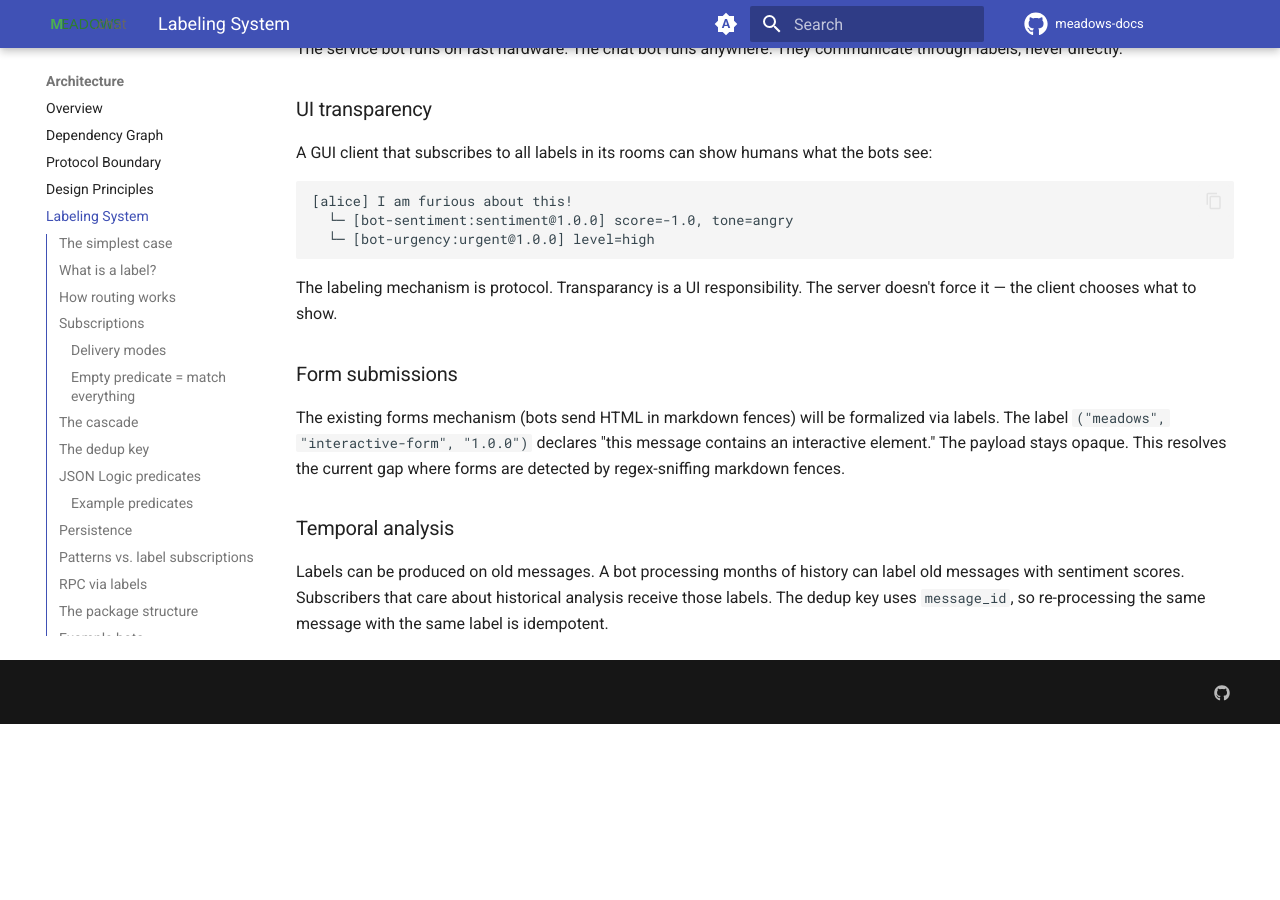
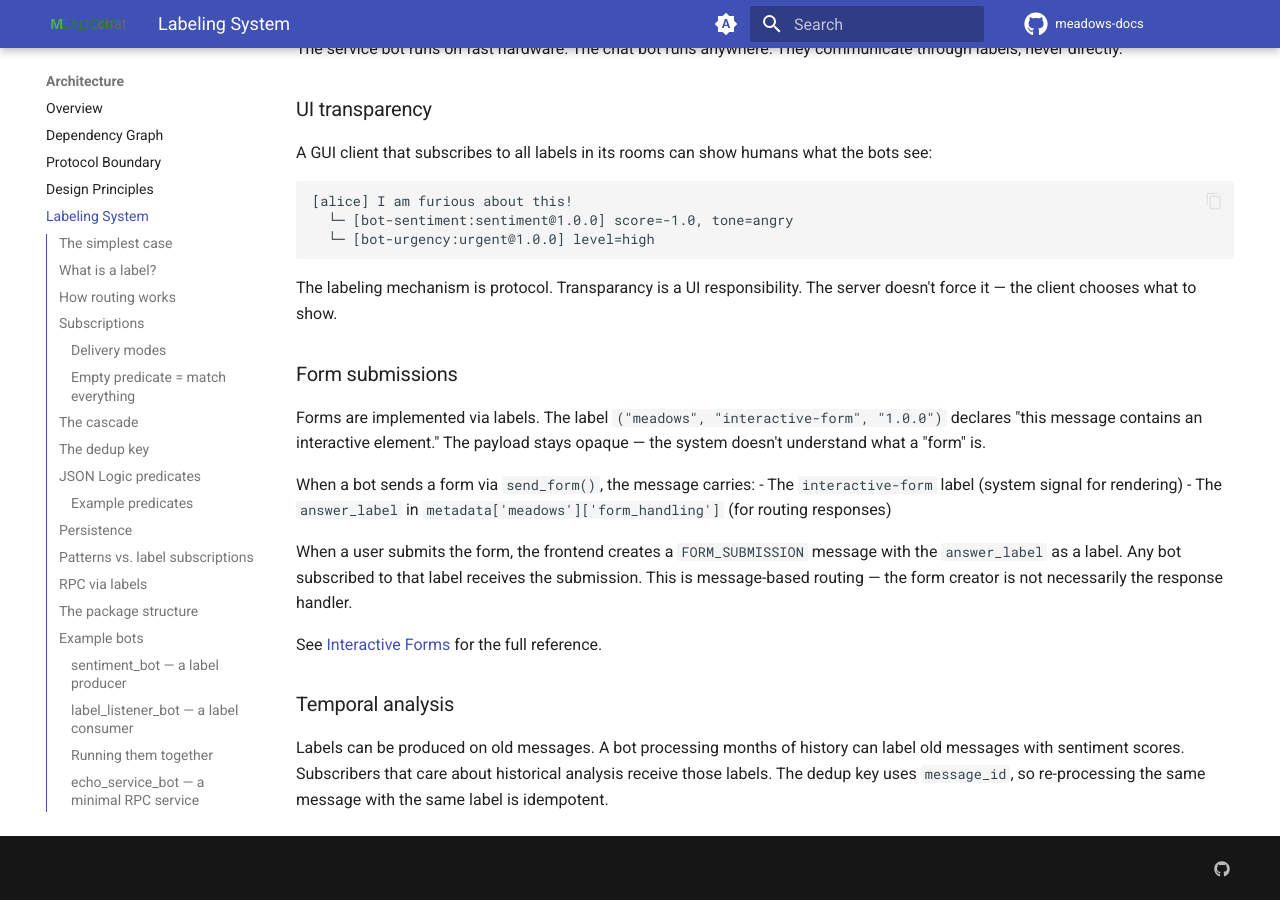
Before and after one commit to remcoboerma/meadows-docs, an MkDocs documentation site: the page built from docs/docs/architecture/labeling.md, in a window 1280 px wide and 900 px high, scrolled down 15760 px. Built offline with MkDocs 1.6.1 and Material for MkDocs 9.7.7, drawn with Linux system fonts in a browser that asks for light colours; comment, search, counter and statistics services are not loaded; before the commit the page ends 16484 px from its top, so only the background shows below that.

Commit message:
docs: update architecture docs — forms are implemented, not future

```diff
--- a/docs/docs/architecture/labeling.md
+++ b/docs/docs/architecture/labeling.md
@@ -614,7 +614,15 @@ The labeling mechanism is protocol. Transparancy is a UI responsibility. The ser
 
 ### Form submissions
 
-The existing forms mechanism (bots send HTML in markdown fences) will be formalized via labels. The label `("meadows", "interactive-form", "1.0.0")` declares "this message contains an interactive element." The payload stays opaque. This resolves the current gap where forms are detected by regex-sniffing markdown fences.
+Forms are implemented via labels. The label `("meadows", "interactive-form", "1.0.0")` declares "this message contains an interactive element." The payload stays opaque — the system doesn't understand what a "form" is.
+
+When a bot sends a form via `send_form()`, the message carries:
+- The `interactive-form` label (system signal for rendering)
+- The `answer_label` in `metadata['meadows']['form_handling']` (for routing responses)
+
+When a user submits the form, the frontend creates a `FORM_SUBMISSION` message with the `answer_label` as a label. Any bot subscribed to that label receives the submission. This is message-based routing — the form creator is not necessarily the response handler.
+
+See [Interactive Forms](../reference/forms.md) for the full reference.
 
 ### Temporal analysis
 
```
Also changed, not shown: docs/docs/architecture/protocol-boundary.md (+2 -2 lines).
